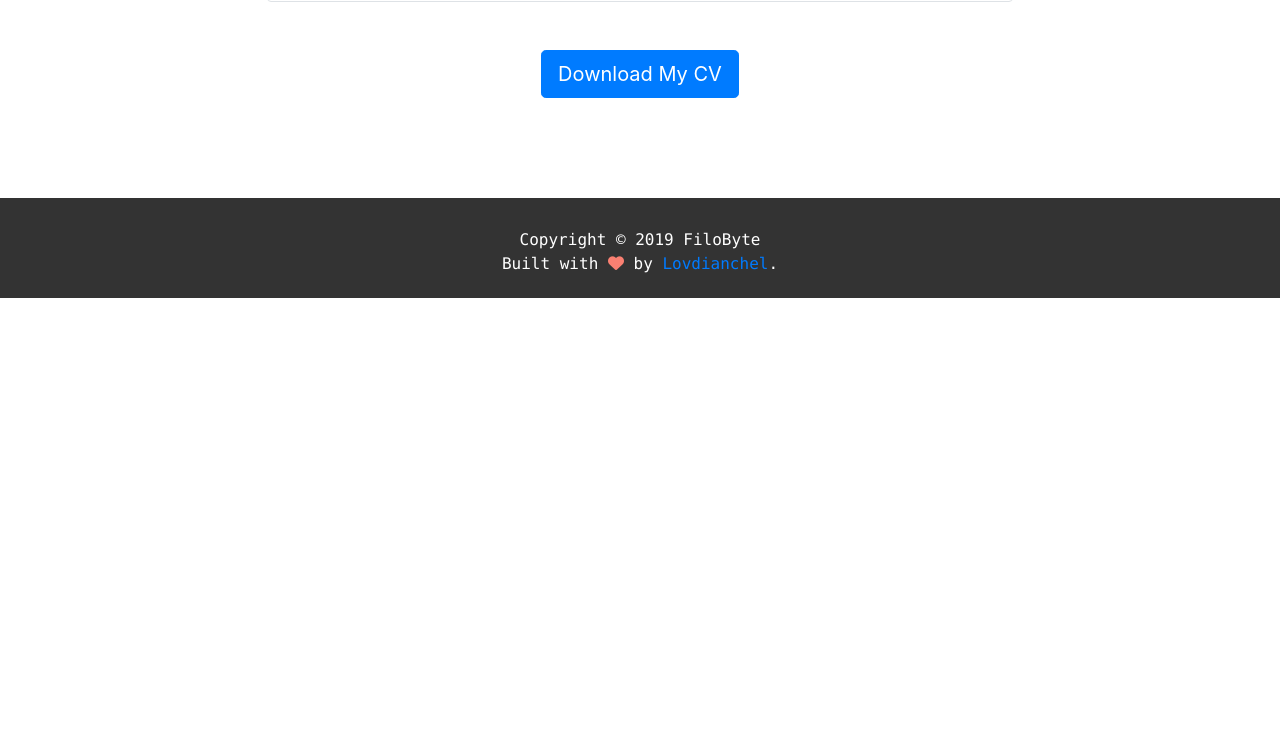
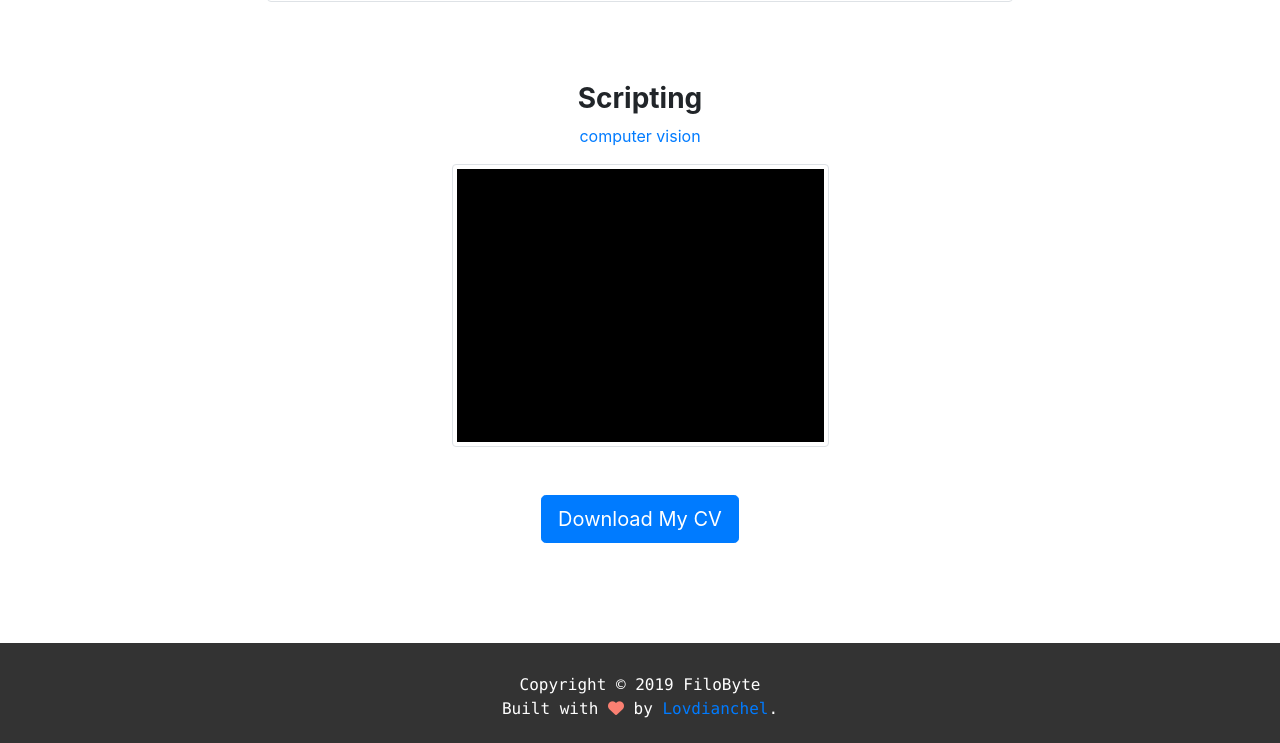
Before and after one commit to lovdianchel/lovdianchel.github.io, a plain HTML site: page index.html in a window 1280 px wide. Shown: the part 8596-9339 px from the top of the page. Before the commit the page ends 8894 px from the top, so only its background shows below. Drawn offline with nearby package versions, Linux system fonts and the light colour scheme.

Commit message:
Update index.html

```diff
--- a/index.html
+++ b/index.html
@@ -185,6 +185,11 @@
             <p><a href="http://github.com/deathrose/url-obfuscate">obfuscator</a></p>
             <img src="img/ScreenCapture_190616_212739.gif" class="img-thumbnail">
           </div>
+          <div class="content-box col-sm-12">
+            <h3><b>Scripting</b></h3>
+            <p><a href="http://submission.azurewebsites.net">computer vision</a></p>
+            <img src="img/computer-vision.gif" class="img-thumbnail">
+          </div>
         </div>
         <br><br>
         <button class="btn btn-primary btn-lg" onclick="window.open('https://drive.google.com/file/d/1sO62nYyc9XbLVk_LLp4SYzgqEeYWwkm9/view?usp=sharing')">Download My CV</button>
```
